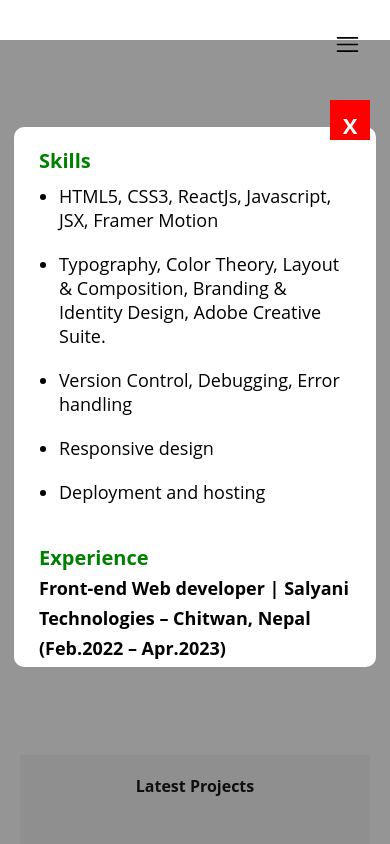
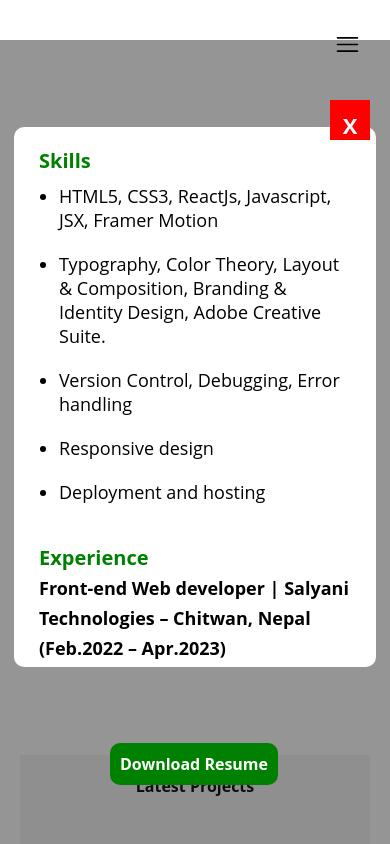
Before and after one commit to abizec-p/new-portfolio, a React (Vite) app: page / in a window 390 px wide. Both pictures are taken after a click on the button "My Résumé". Shown: the top 844 px of the page. Built offline with nearby package versions, Linux system fonts and the light colour scheme.

Commit message:
added resume

```diff
--- a/src/components/hero.jsx
+++ b/src/components/hero.jsx
@@ -100,6 +100,9 @@ export default function Hero() {
                             onClick={(e)=>{e.stopPropagation()}}
                             >
                               <div className="resume-doc">
+                                <div className="download-resume"><a href="/src/assets/file/Resume.pdf" download>
+  Download Resume
+</a></div>
                                 <label onClick={()=> {setResumeOpen(false)}} htmlFor="label">X</label>
                                 <p>Skills</p>
                                 <ul>
--- a/src/components/style.css
+++ b/src/components/style.css
@@ -74,6 +74,38 @@ top: 0;
 
 /* hero*/
 
+.download-resume{
+    position: absolute;
+    bottom: 10vh;
+    margin-left: 25vw;
+}
+.download-resume a{
+    background-color: green;
+    color: white !important;
+    padding: 10px;
+    font-size: 16px;
+    border-radius: 10px;
+
+}
+
+@media (max-width:999px) {
+    .download-resume{
+    position: fixed;
+    bottom: 8vh;
+    left: 110px;
+    margin-left:0;
+    z-index: 1000;
+}
+.download-resume a{
+    background-color: green !important;
+    color: white !important;
+    padding: 10px;
+    font-size: 16px;
+    border-radius: 10px;
+
+}
+
+}
 .hero{
     position: sticky;
     display: flex   ;
@@ -81,6 +113,7 @@ top: 0;
     justify-content: center;
     align-items: center;
 }
+
 
 .main img{
     height: 40dvh;
@@ -257,6 +290,7 @@ body.modal-open {
     width: 80vw;
     padding: 20px 25px;
     border-radius: 10px;
+    position: relative;
 }
 }
 .resume-doc p{
```
Also changed, not shown: 1 other file (tests, documents, lock files or other folders).
